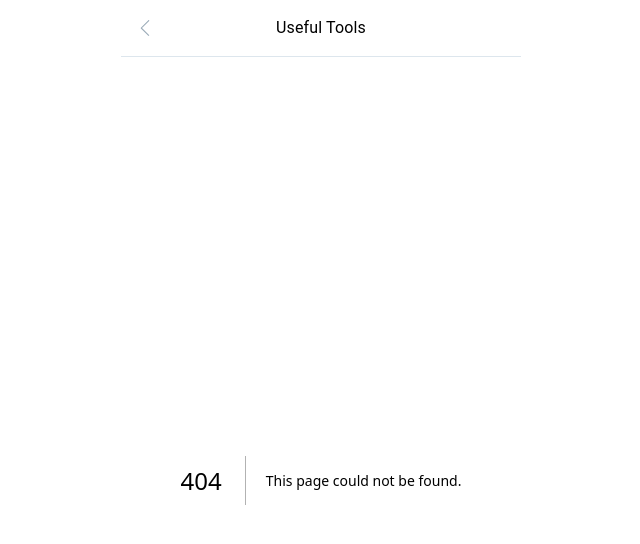
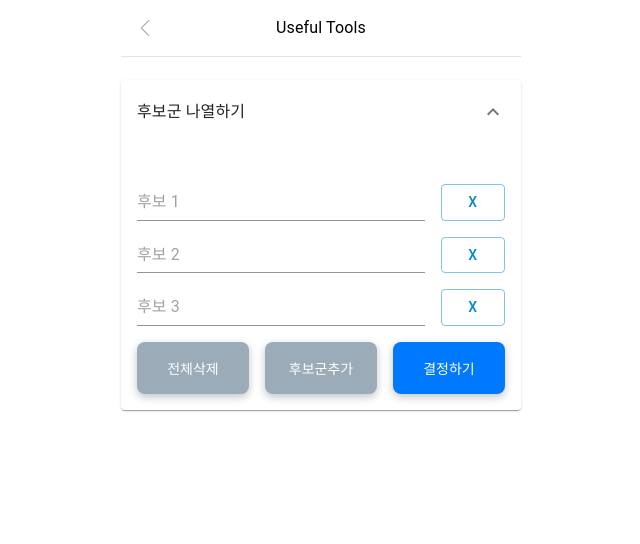
Before and after one commit to milliwonkim/react-usable-calculators, a Next.js app: page /calculators/random-choice in a window 1280 px wide. Before the commit this address had no page. Shown: the top 544 px of the page, without its empty margins (319-959 px from the left). Built offline with nearby package versions, Linux system fonts and the light colour scheme.

Commit message:
후보군 나열하기 계산기 추가

```diff
--- a/package.json
+++ b/package.json
@@ -33,6 +33,7 @@
     "rehype-sanitize": "^5.0.1",
     "remark-gfm": "^3.0.1",
     "typescript": "^4.9.5",
+    "uuid": "^9.0.0",
     "web-vitals": "^2.1.4",
     "yup": "^1.2.0"
   },
--- a/src/components/Header.tsx
+++ b/src/components/Header.tsx
@@ -6,6 +6,10 @@ import { colors, spaces } from "../tokens/tokens";
 import {
   CALCULATORS_TITLE,
   CALCULATORS_URL,
+  RANDOM_CHOICE_TITLE,
+  RANDOM_CHOICE_URL,
+  WORKING_TIME_TITLE,
+  WORKING_TIME_URL,
   YOUTH_SAVING_TITLE,
   YOUTH_SAVING_URL,
 } from "../constants/url";
@@ -14,6 +18,7 @@ import { useRouter } from "next/router";
 const HEADER_NAMES: { [key: string]: string } = {
   [YOUTH_SAVING_URL]: YOUTH_SAVING_TITLE,
   [CALCULATORS_URL]: CALCULATORS_TITLE,
+  [RANDOM_CHOICE_URL]: RANDOM_CHOICE_TITLE,
 };
 
 const Header = () => {
--- a/src/constants/url.ts
+++ b/src/constants/url.ts
@@ -4,5 +4,11 @@ export const CALCULATORS_TITLE = "계산기";
 export const YOUTH_SAVING_URL = "/calculators/youth-saving";
 export const YOUTH_SAVING_TITLE = "청년도약계좌 만기액 계산기";
 
+export const WORKING_TIME_URL = "/calculators/working-time";
+export const WORKING_TIME_TITLE = "근무시간 계산(선택적 근무시간용)";
+
+export const RANDOM_CHOICE_URL = "calculators/random-choice";
+export const RANDOM_CHOICE_TITLE = "아무거나 선택해주는 룰렛";
+
 export const CSS_PICKER_URL = "/programmings/css-picker";
 export const CSS_PICKER_TITLE = "CSS Picker";
--- a/src/index.css
+++ b/src/index.css
@@ -123,6 +123,7 @@ table {
 button {
   cursor: pointer;
 }
+
 select:focus,
 textarea:focus,
 input:focus {
--- /dev/null
+++ b/src/pages/calculators/random-choice/index.tsx
@@ -0,0 +1,127 @@
+import Accordians from "@/components/Accordians";
+import styled from "@emotion/styled";
+import React, { ChangeEvent, useState } from "react";
+import { boxShadows, colors, spaces } from "@/tokens/tokens";
+import { Box, Button, Input } from "@mui/material";
+import { v4 as uuid } from "uuid";
+
+interface DataItem {
+  content: string;
+  key: string;
+}
+
+function getRandomItem(data: DataItem[]): DataItem | null {
+  if (data.length === 0) {
+    return null;
+  }
+
+  const randomIndex = Math.floor(Math.random() * data.length);
+  return data[randomIndex];
+}
+
+const RandomChoicePage = () => {
+  const [list, setList] = useState([
+    {
+      content: "",
+      key: uuid(),
+    },
+    {
+      content: "",
+      key: uuid(),
+    },
+    {
+      content: "",
+      key: uuid(),
+    },
+  ]);
+  const handleSubmit = () => {
+    window.alert(getRandomItem(list)?.content);
+  };
+
+  const handleChange = (
+    e: ChangeEvent<HTMLTextAreaElement | HTMLInputElement>,
+    key: string
+  ) => {
+    setList((prev) => {
+      return prev.map((el) => {
+        if (el.key === key) el.content = e.target.value;
+        return el;
+      });
+    });
+  };
+
+  const handleRemoveInput = (key: string) => {
+    setList((prev) => {
+      return prev.filter((el) => {
+        return el.key !== key;
+      });
+    });
+  };
+
+  const handleRemoveAll = () => {
+    setList((prev) => {
+      return prev.map((el) => ({ ...el, content: "" }));
+    });
+  };
+
+  const handleAdd = () => {
+    setList((prev) => [...prev, { key: uuid(), content: "" }]);
+  };
+
+  return (
+    <div>
+      <Accordians defaultExpanded title="후보군 나열하기">
+        {list.map((el, i) => {
+          return (
+            <div style={{ display: "flex", gap: "16px", width: "100%" }}>
+              <Input
+                fullWidth
+                value={el.content}
+                placeholder={`후보 ${i + 1}`}
+                onChange={(e) => handleChange(e, el.key)}
+              />
+              <Button
+                variant="outlined"
+                color="info"
+                onClick={() => handleRemoveInput(el.key)}
+              >
+                X
+              </Button>
+            </div>
+          );
+        })}
+        <Box display="flex" gap="16px">
+          <Buttons background={colors.grey_1} onClick={handleRemoveAll}>
+            전체삭제
+          </Buttons>
+          <Buttons background={colors.grey_1} onClick={handleAdd}>
+            후보군추가
+          </Buttons>
+          <Buttons onClick={handleSubmit} background={colors.skyblue_1}>
+            결정하기
+          </Buttons>
+        </Box>
+      </Accordians>
+    </div>
+  );
+};
+
+export default RandomChoicePage;
+
+const Buttons = styled.button<{ [key: string]: any }>`
+  cursor: pointer;
+  display: inline-block;
+  width: 100%;
+  background: ${(props) => props.background};
+  border-radius: ${spaces.space_8};
+  border: transparent;
+  padding: ${spaces.space_16};
+  color: ${colors.white_1};
+  font-size: ${spaces.space_14};
+  box-shadow: ${boxShadows.type_1};
+
+  &:hover {
+    background: ${colors.white_1};
+    color: ${colors.skyblue_1};
+  }
+`;
--- a/src/pages/calculators/youth-saving/index.tsx
+++ b/src/pages/calculators/youth-saving/index.tsx
@@ -30,6 +30,7 @@ import {
   WORKING_PERSON_ERROR_MESSAGE,
   YEAR_EARNING_ERROR_MESSAGE,
 } from "../../../constants/messages";
+import Head from "next/head";
 
 const YouthSaving = () => {
   const schema = yup.object({
@@ -212,9 +213,9 @@ const YouthSaving = () => {
 
   return (
     <>
-      <Helmet>
+      <Head>
         <title>청년도약계좌 만기액 계산해보기</title>
-      </Helmet>
+      </Head>
       <FormContainer onSubmit={handleSubmit(onSubmit)}>
         <Accordians defaultExpanded title="조건">
           <FormElement
@@ -312,6 +313,7 @@ export default YouthSaving;
 const FormContainer = styled.form``;
 
 const Buttons = styled.button`
+  cursor: pointer;
   display: inline-block;
   width: 100%;
   background: ${colors.skyblue_1};
--- a/src/pages/index.tsx
+++ b/src/pages/index.tsx
@@ -4,6 +4,10 @@ import {
   CSS_PICKER_URL,
   YOUTH_SAVING_TITLE,
   YOUTH_SAVING_URL,
+  WORKING_TIME_URL,
+  WORKING_TIME_TITLE,
+  RANDOM_CHOICE_URL,
+  RANDOM_CHOICE_TITLE,
 } from "../constants/url";
 import { colors } from "../tokens/tokens";
 import { useRouter } from "next/router";
@@ -31,6 +35,7 @@ const HomePage = () => {
             url: YOUTH_SAVING_URL,
             name: YOUTH_SAVING_TITLE,
           },
+          { url: RANDOM_CHOICE_URL, name: RANDOM_CHOICE_TITLE },
         ].map((el, i) => {
           const { url, name } = el;
           return (
--- a/src/react-app-env.d.ts
+++ b/src/react-app-env.d.ts
@@ -11,3 +11,5 @@ declare module "*.mdx" {
 }
 
 declare module "mdx.macro";
+
+declare module "uuid";
--- a/src/tokens/tokens.ts
+++ b/src/tokens/tokens.ts
@@ -28,6 +28,7 @@ export const colors = {
 export const spaces = {
   space_8: getRem(8),
   space_12: getRem(12),
+  space_14: getRem(14),
   space_16: getRem(16),
   space_20: getRem(20),
   space_24: getRem(24),
```
Also changed, not shown: src/pages/calculators/buy-house/index.tsx (added, +7 -0 lines), src/pages/calculators/calories/index.tsx (deleted, +0 -7 lines), 1 other file (tests, documents, lock files or other folders).
